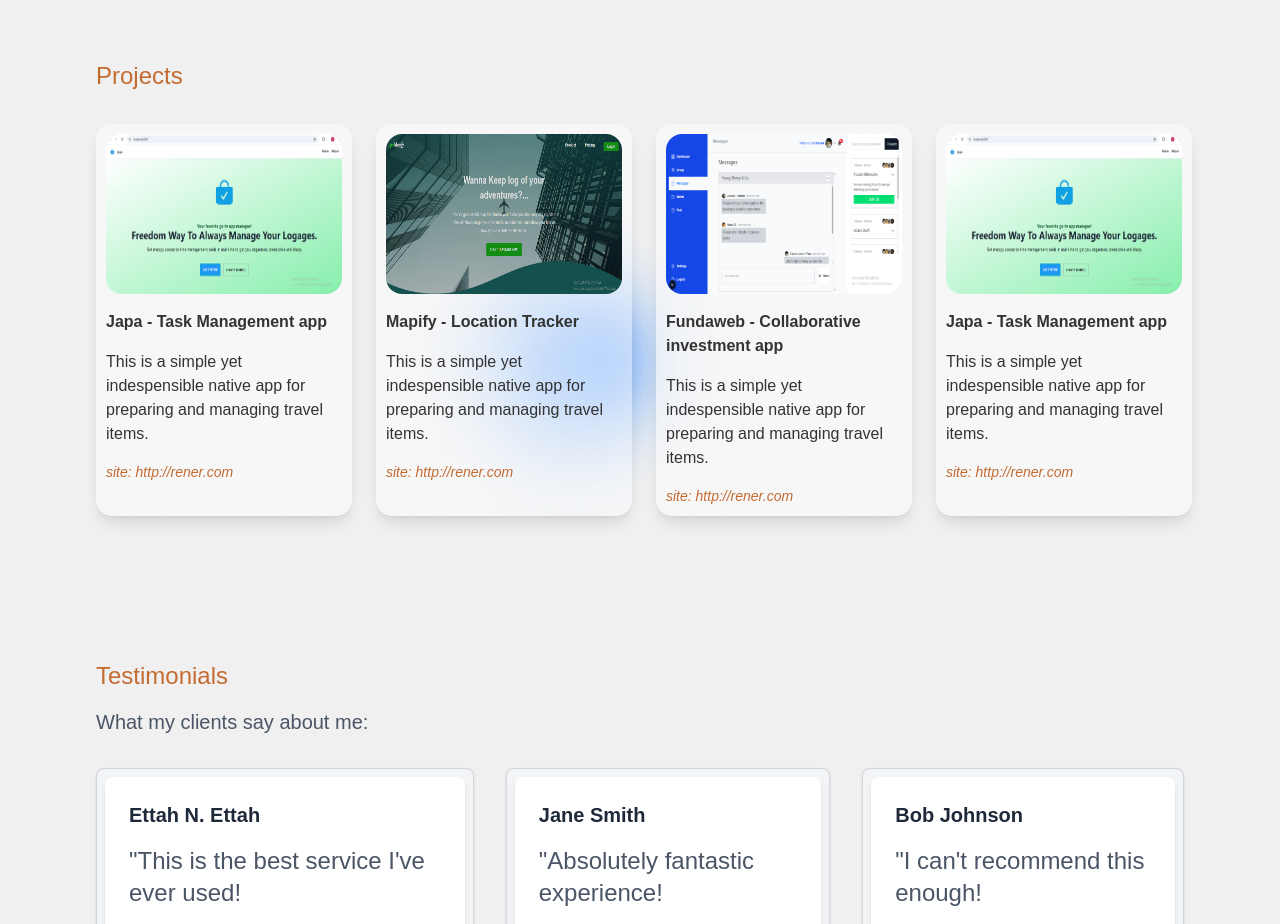
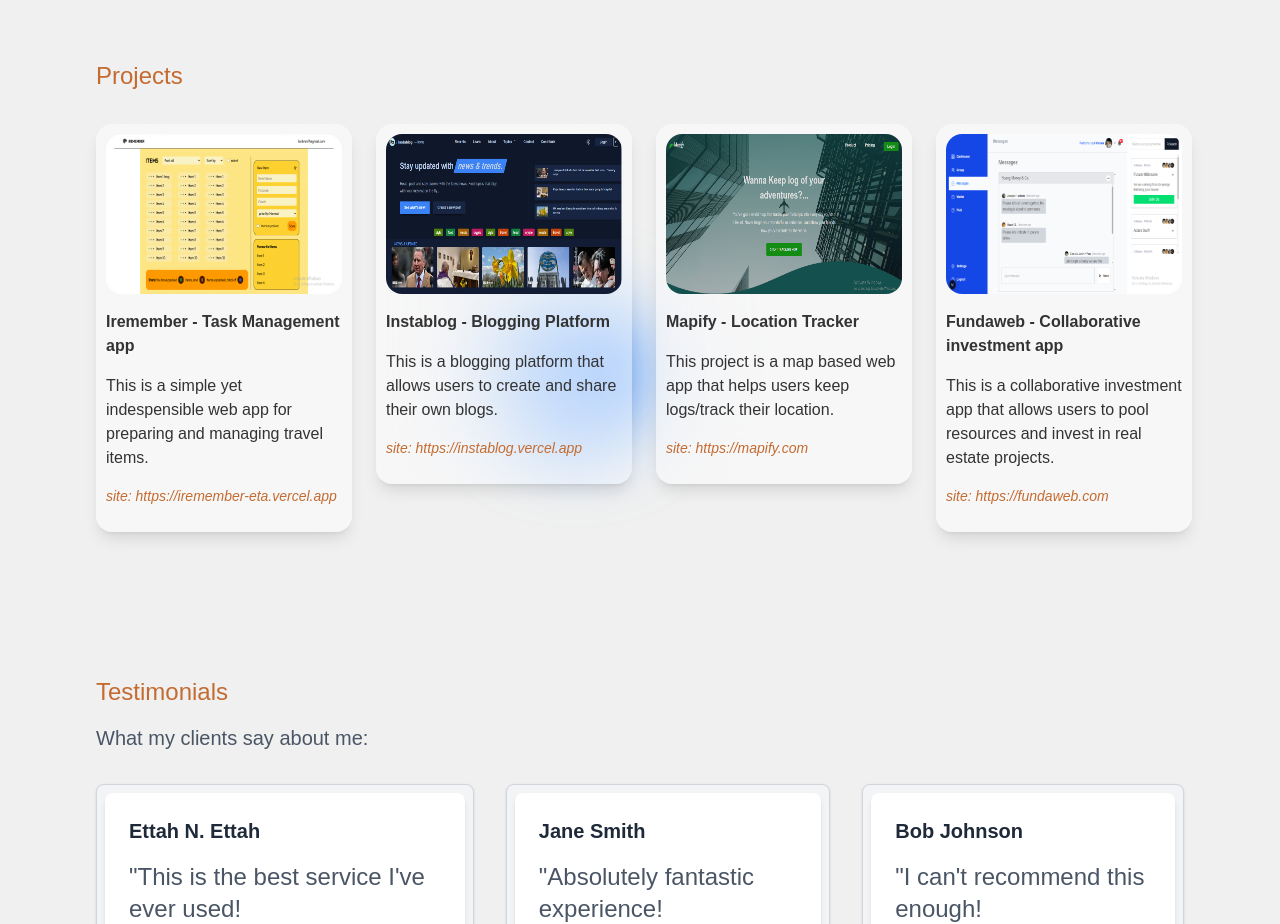
Before and after one commit to Mintlord3ttah/portfolio, a React (Vite) app in the folder portfolio/: page / in a window 1280 px wide. Shown: the part 1220-2144 px from the top of the page. Built offline with nearby package versions, Linux system fonts and the light colour scheme.

Commit message:
added projects with their respective links and descriptions

```diff
--- a/portfolio/src/components/Navigators.tsx
+++ b/portfolio/src/components/Navigators.tsx
@@ -4,10 +4,8 @@ export default function Navigators({children, nav_to, nav_back, style}:
     {children?: any, nav_to?: string | undefined, nav_back?: string | undefined, style?: string}) {
 
     const navigate = useNavigate()
-  return <div className={`flex ${style}`}>
-    {children}
-      {/* <BG_Glow size={50} color={{one: "bg-red-300",two: "bg-purple-400", three: "bg-purple-500"}} position="left-[50%] bottom-0" /> */}
-
+  return <div className={`flex ${style} w-full`}>
+          {children}
           {nav_back && (
             <button onClick={() => navigate(`/${nav_back?.toLocaleLowerCase()}`)} className="border border-gray-300 p-3 mt-12 hover:bg-gray-200 cursor-pointer transition duration-500 rounded-2xl">{nav_back} &larr;</button>
           )}
--- a/portfolio/src/components/ProjectCard.tsx
+++ b/portfolio/src/components/ProjectCard.tsx
@@ -1,9 +1,12 @@
+import { Link } from "react-router-dom";
 
-export default function ProjectCard({img, title, description} : {img: string, title: string, description: string}) {
-  return <div className='pro-hover bg-white/45 shrink-0 backdrop-blur-2xl z-10 shadow-lg flex flex-col gap-4 w-[16rem] group rounded-2xl p-2.5 cursor-pointer transition-all duration-500'>
+export default function ProjectCard({img, title, description, link} : {img: string, title: string, description: string, link?: string}) {
+  return <Link to={link || "#"} >
+    <div className='pro-hover bg-white/45 shrink-0 backdrop-blur-2xl z-10 shadow-lg flex flex-col gap-4 w-[16rem] group rounded-2xl p-2.5 cursor-pointer transition-all duration-500'>
     <img src={img} alt="project photo" className='w-full h-[10rem] rounded-2xl group-hover:scale-105 transition-all duration-500' />
     <p className="font-bold">{title}</p>
     <p>{description}</p>
-    <p className="text-sm text-[var(--primary-color)] italic">site: http://rener.com</p>
+    <p className="text-sm text-[var(--primary-color)] italic mb-4">site: {link}</p>
   </div>
+    </Link>
 }
--- a/portfolio/src/pages/Home.tsx
+++ b/portfolio/src/pages/Home.tsx
@@ -60,10 +60,10 @@ export default function Home() {
             <BG_Glow size={50} color={{one: "bg-blue-300",two: "bg-blue-400", three: "bg-blue-500"}} position="right-[50%] bottom-[20%]" />
             <h2 className="text-2xl   mb-8 text-[var(--primary-color)]">Projects</h2>
             <div className="grid grid-cols-4 max-[1100px]:grid-cols-2 max-[636px]:gap-4 max-[600px]:grid-cols-1 gap-8 w-fit">
-                <ProjectCard img="japa.png" title="Japa - Task Management app" description="This is a simple yet indespensible native app for preparing and managing travel items." />
-                <ProjectCard img="mapify2.png" title="Mapify - Location Tracker" description="This is a simple yet indespensible native app for preparing and managing travel items." />
-                <ProjectCard img="fundaweb-app-new layout.png" title="Fundaweb - Collaborative investment app" description="This is a simple yet indespensible native app for preparing and managing travel items." />
-                <ProjectCard img="japa.png" title="Japa - Task Management app" description="This is a simple yet indespensible native app for preparing and managing travel items." />
+                <ProjectCard img="iREMEMBER APP-2.gif" title="Iremember - Task Management app" description="This is a simple yet indespensible web app for preparing and managing travel items." link="https://iremember-eta.vercel.app" />
+                <ProjectCard img="new design insta.png" title="Instablog - Blogging Platform" description="This is a blogging platform that allows users to create and share their own blogs." link="https://instablog.vercel.app" />
+                <ProjectCard img="mapify2.png" title="Mapify - Location Tracker" description="This project is a map based web app that helps users keep logs/track their location." link="https://mapify.com" />
+                <ProjectCard img="fundaweb-app-new layout.png" title="Fundaweb - Collaborative investment app" description="This is a collaborative investment app that allows users to pool resources and invest in real estate projects." link="https://fundaweb.com" />
             </div>
         </div>
     </section>
```
Also changed, not shown: portfolio/public/background-2.jpg (deleted), portfolio/public/new design insta.png (added).
